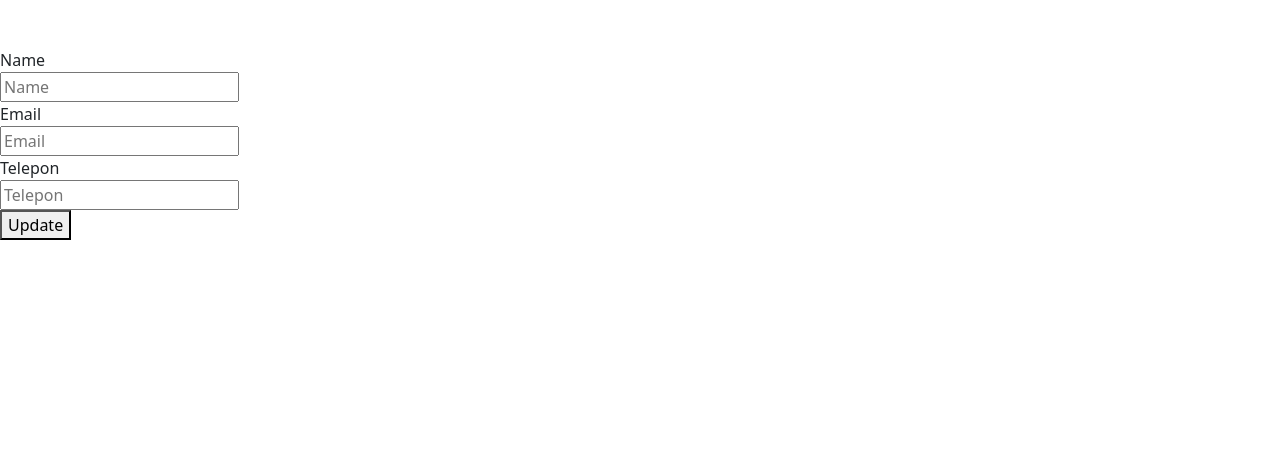
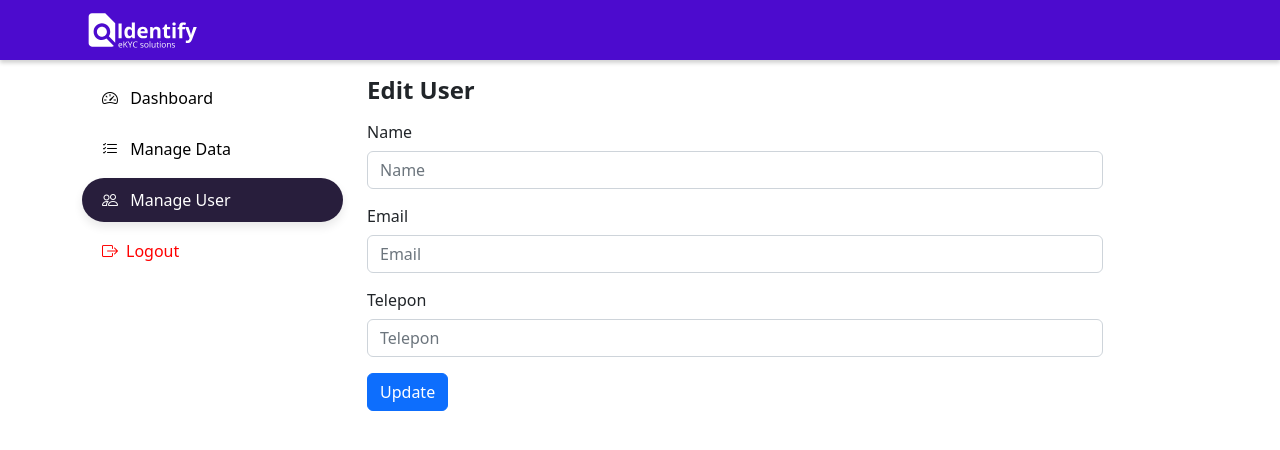
Before and after one commit to zarr20/cp-bangkit-c22-ky03-traveloka-ocr-cc, a React (Create React App) app in the folder frontend/: page /manage-user/edit/1 in a window 1280 px wide. Shown: the top 450 px of the page. Built offline with nearby package versions, Linux system fonts and the light colour scheme; no server answers.

Commit message:
perbaikan halaman admin

```diff
--- a/frontend/src/containers/ManageData/index.js
+++ b/frontend/src/containers/ManageData/index.js
@@ -45,7 +45,8 @@ const ManageData = () => {
         <th scope = "col" > No </th>
         <th scope = "col" > NIK </th>
         <th scope = "col" > Nama </th>
-        <th scope = "col" > Action </th>
+        <th scope = "col" > Status </th>
+        <th scope = "col" >  </th>
         </tr >
         </thead>
         <tbody > {
@@ -54,20 +55,21 @@ const ManageData = () => {
                 <th scope = "row" > { index + 1 } </th>
                 <td> { dataktp.nik } </td>
                 <td> { dataktp.name } </td>
+                <td> { dataktp.status } </td>
                 <td>
                 <Link to = {
                     `details/${dataktp.id}`
                 }
-                className = "btn btn-success" > <p class="position" > Details </p> </Link >
-                <button onClick = {
+                className = "btn btn-success" >  Details </Link >
+                {/* <button onClick = {
                     () => deletedataktp(user.id)
                 }
-                className = "btn btn-danger" > <i class = "bi bi-trash" > </i> </button>
+                className = "btn btn-danger" > <i class = "bi bi-trash" > </i> </button> */}
 
-                <Link to = {
+                {/* <Link to = {
                     `edit/${dataktp.id}`
                 }
-                className = "btn btn-light" > < i class = "bi bi-pen" > </i></Link >
+                className = "btn btn-light" > < i class = "bi bi-pen" > </i></Link >  */}
                 </td>
                  </tr>
             ))}
--- a/frontend/src/containers/ManageUser/EditUser.js
+++ b/frontend/src/containers/ManageUser/EditUser.js
@@ -1,15 +1,17 @@
-import React, {useState, useEffect} from 'react'
-import axios from 'axios';
-import { useNavigate, useParams } from 'react-router-dom';
+import React, { useState, useEffect } from "react";
+import axios from "axios";
+import { useNavigate, useParams } from "react-router-dom";
+import HeaderAdmin from "../../components/Admin/header";
+import NavAdmin from "../../components/Admin/navigation";
 
 const EditUser = () => {
   const [name, setName] = useState("");
   const [email, setEmail] = useState("");
-const [telepon, setTelepon] = useState("");
+  const [tlp, setTelepon] = useState("");
   const Navigate = useNavigate();
-const {id} = useParams();
+  const { id } = useParams();
 
-useEffect(()=> {
+  useEffect(() => {
     getUserById();
   }, []);
 
@@ -19,10 +21,10 @@ const updateUser = async (e) => {
       await axios.patch(`http://localhost:5000/users/${id}`, {
         name,
         email,
-        telepon
+        tlp,
       });
       Navigate("/manage-user");
-} catch(error) {
+    } catch (error) {
       console.log(error);
     }
   };
@@ -31,38 +33,70 @@ const getUserById = async () => {
     const response = await axios.get(`http://localhost:5000/users/${id}`);
     setName(response.data.name);
     setEmail(response.data.email);
-    setTelepon(response.data.telepon);
-}
+    setTelepon(response.data.tlp);
+  };
 
   return (
-    <div className="columns mt-5 is-centered">
+    <>
+      <HeaderAdmin />
+
+      <div className="container mt-3">
+        <div className="row">
+          <NavAdmin />
+          <div class="col-sm-8">
+          <h1 className="fs-4 fw-bold"> Edit User </h1>
+
+            <div className="columns mt-2 is-centered">
               <div className="column is-hals"></div>
               <form onSubmit={updateUser}>
-            <div className="field">
-                <label className="label">Name</label>
+                <div className="mb-2 row">
+                  <label className="col-sm-2 col-form-label">Name</label>
                   <div className="control">
-                    <input type="text" className="input" value={name} onChange={(e) => setName(e.target.value)} placeholder="Name"/>
+                    <input
+                      type="text"
+                      className="form-control"
+                      value={name}
+                      onChange={(e) => setName(e.target.value)}
+                      placeholder="Name"
+                    />
                   </div>
                 </div>
-            <div className="field">
-                <label className="label">Email</label>
+                <div className="mb-2 row">
+                  <label className="col-sm-2 col-form-label">Email</label>
                   <div className="control">
-                    <input type="text" className="input" value={email} onChange={(e) => setEmail(e.target.value)} placeholder="Email" />
+                    <input
+                      type="text"
+                      className="form-control"
+                      value={email}
+                      onChange={(e) => setEmail(e.target.value)}
+                      placeholder="Email"
+                    />
                   </div>
                 </div>
-            <div className="field">
-                <label className="label">Telepon</label>
+                <div className="mb-2 row">
+                  <label className="col-sm-2 col-form-label">Telepon</label>
                   <div className="control">
-                    <input type="text" className="input" value={telepon} onChange={(e) => setTelepon(e.target.value)} placeholder="Telepon" />
+                    <input
+                      type="text"
+                      className="form-control"
+                      value={tlp}
+                      onChange={(e) => setTelepon(e.target.value)}
+                      placeholder="Telepon"
+                    />
                   </div>
                 </div>
-            <div className="field">
-                <button type='submit' className='button is-success'>Update</button>
+                <div className="mt-3">
+                  <button type="submit" className="btn btn-primary">
+                    Update
+                  </button>
                 </div>
               </form>
             </div>
-
-  )
-}
+          </div>
+        </div>
+      </div>
+    </>
+  );
+};
 
 export default EditUser;
--- a/frontend/src/containers/ManageUser/index.js
+++ b/frontend/src/containers/ManageUser/index.js
@@ -1,7 +1,6 @@
 import axios from "axios";
 import React, { useEffect, useState } from "react";
-import { Link }
-    from "react-router-dom";
+import { Link } from "react-router-dom";
 // import { _getUsers } from "../../API/dataktp/getUsers";
 
 import HeaderAdmin from "../../components/Admin/header";
@@ -15,10 +14,10 @@ const ManageUser = () => {
   }, []);
 
   const _getUsers = async () => {
-        const response = await axios.get('http://localhost:5000/users');
+    const response = await axios.get("http://localhost:5000/users");
     setUser(response.data);
     console.log(response.data);
-    }
+  };
 
   const deleteUser = async (id) => {
     try {
@@ -26,57 +25,70 @@ const ManageUser = () => {
       _getUsers();
     } catch (error) {
       console.log(error);
-
     }
-    }
+  };
 
   return (
     <div>
-        <HeaderAdmin / >
+      <HeaderAdmin />
 
-        <div className = "container mt-3" >
-        <div className = "row" >
-        <NavAdmin / >
-        <div class = "col-sm-8" >
-        <h1 className = "fs-4 fw-bold" > Manage User </h1>
-        <div className = "mt-4" >
-        <Link to = {`add`}
-        className = "btn btn-primary" > < i class = "bi bi-person-plus me-3" > </i> Add</Link >
-        <table class = "table caption-top" >
-        <thead >
+      <div className="container mt-3">
+        <div className="row">
+          <NavAdmin />
+          <div class="col-sm-8 ">
+              <div className="d-flex gap-3">
+              <h1 className="fs-4 fw-bold"> Manage User </h1>
+            <Link to={`add`} className="btn btn-primary">
+                {" "}
+                <i class="bi bi-person-plus me-3"> </i> Add
+              </Link>
+              </div>
+
+
+            <div className="mt-3">
+
+              <table class="table caption-top">
+                <thead>
                   <tr>
-        <th scope = "col" > No </th>
-        <th scope = "col" > Nama </th>
-        <th scope = "col" > Email </th>
-        <th scope = "col" > No.Telepon </th>
-        <th scope = "col" > Action </th>
-        </tr >
+                    <th scope="col"> No </th>
+                    <th scope="col"> Nama </th>
+                    <th scope="col"> Email </th>
+                    <th scope="col"> No.Telepon </th>
+                    <th scope="col"> Action </th>
+                  </tr>
                 </thead>
-        <tbody> {
-            users.map((user, index) => (
+                <tbody>
+                  {" "}
+                  {users.map((user, index) => (
                     <tr>
-                <th scope = "row" > { index + 1 } </th>
-                <td> { user.name } </td>
-                <td> { user.email } </td>
-                <td> { user.tlp } </td>
+                      <th scope="row"> {index + 1} </th>
+                      <td> {user.name} </td>
+                      <td> {user.email} </td>
+                      <td> {user.tlp} </td>
                       <td>
 
-                <button onClick = {
-                    () => deleteUser(user.id)
-                }
-                className = "btn btn-danger" > < i class = "bi bi-trash" > </i></button >
+                          <div className="d-flex gap-2">
+                          <button
+                          onClick={() => deleteUser(user.id)}
+                          className="btn btn-danger"
+                        >
+                          {" "}
+                          <i class="bi bi-trash"> </i>
+                        </button>
 
-                <Link to = {
-                    `edit/${user.id}`
-                }
-                className = "btn btn-light" > < i class = "bi bi-pen" > </i></Link >
+                        <Link to={`edit/${user.id}`} className="btn btn-light">
+                          {" "}
+                          <i class="bi bi-pen"> </i>
+                        </Link>
+                          </div>
+
+
+
                       </td>
-                <td>
-                </td>
-                </tr >
-            ))
-        } {
-            /* <tr>
+                      <td></td>
+                    </tr>
+                  ))}{" "}
+                  {/* <tr>
                                 <th scope="row">1</th>
                                 <td></td>
                                 <td></td>
@@ -88,19 +100,14 @@ const ManageUser = () => {
                                   </div>
 
                                 </td>
-                              </tr> */
-        }
+                              </tr> */}
                 </tbody>
-        </table >
-        </div>
-
+              </table>
             </div>
           </div>
         </div>
       </div>
-
-
-
+    </div>
   );
 };
 
```
Also changed, not shown: frontend/src/containers/ManageData/DetailsDataktp.js (+106 -23 lines), frontend/src/containers/ManageUser/AddUser.js (+53 -19 lines). Lines whose indentation alone changed are shown as unchanged.
